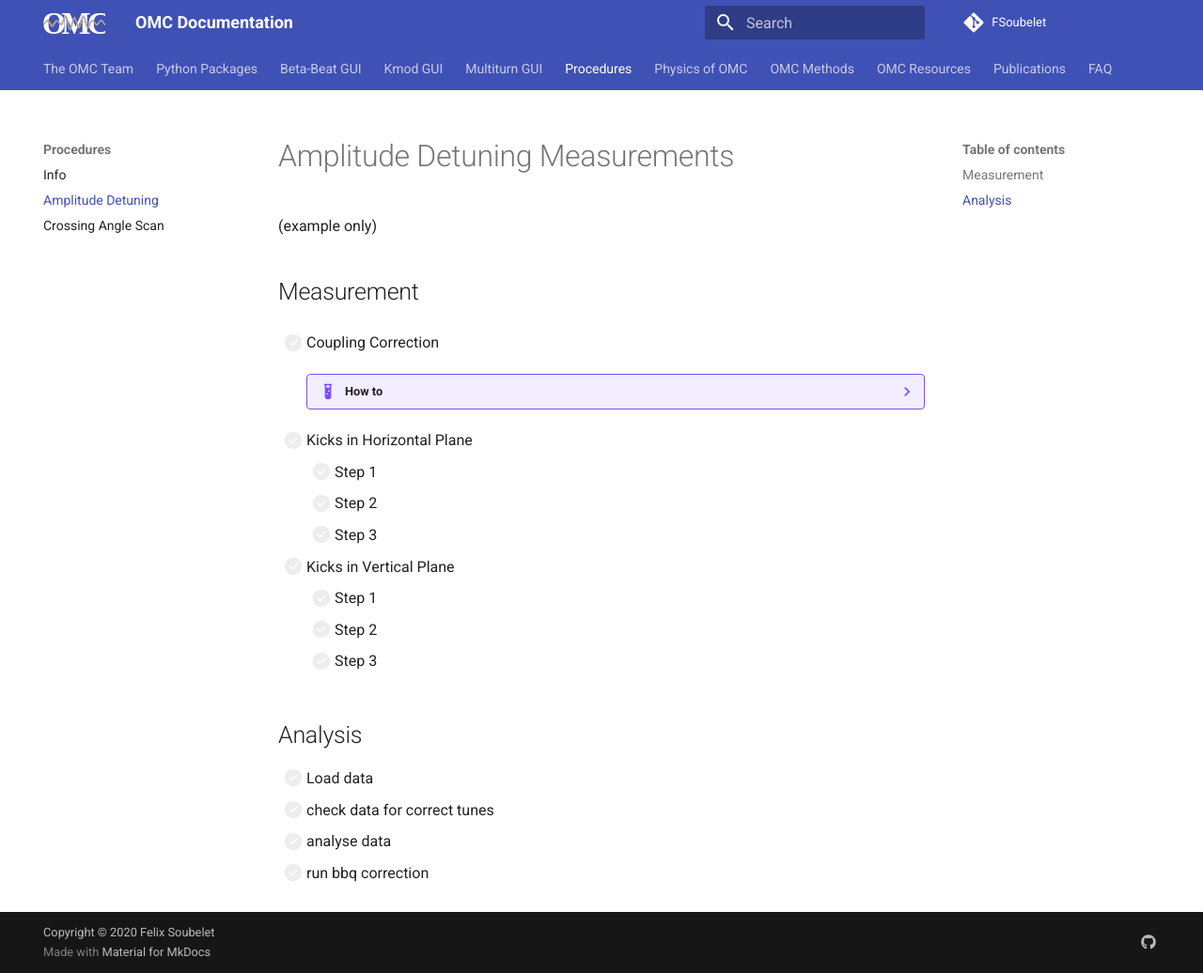
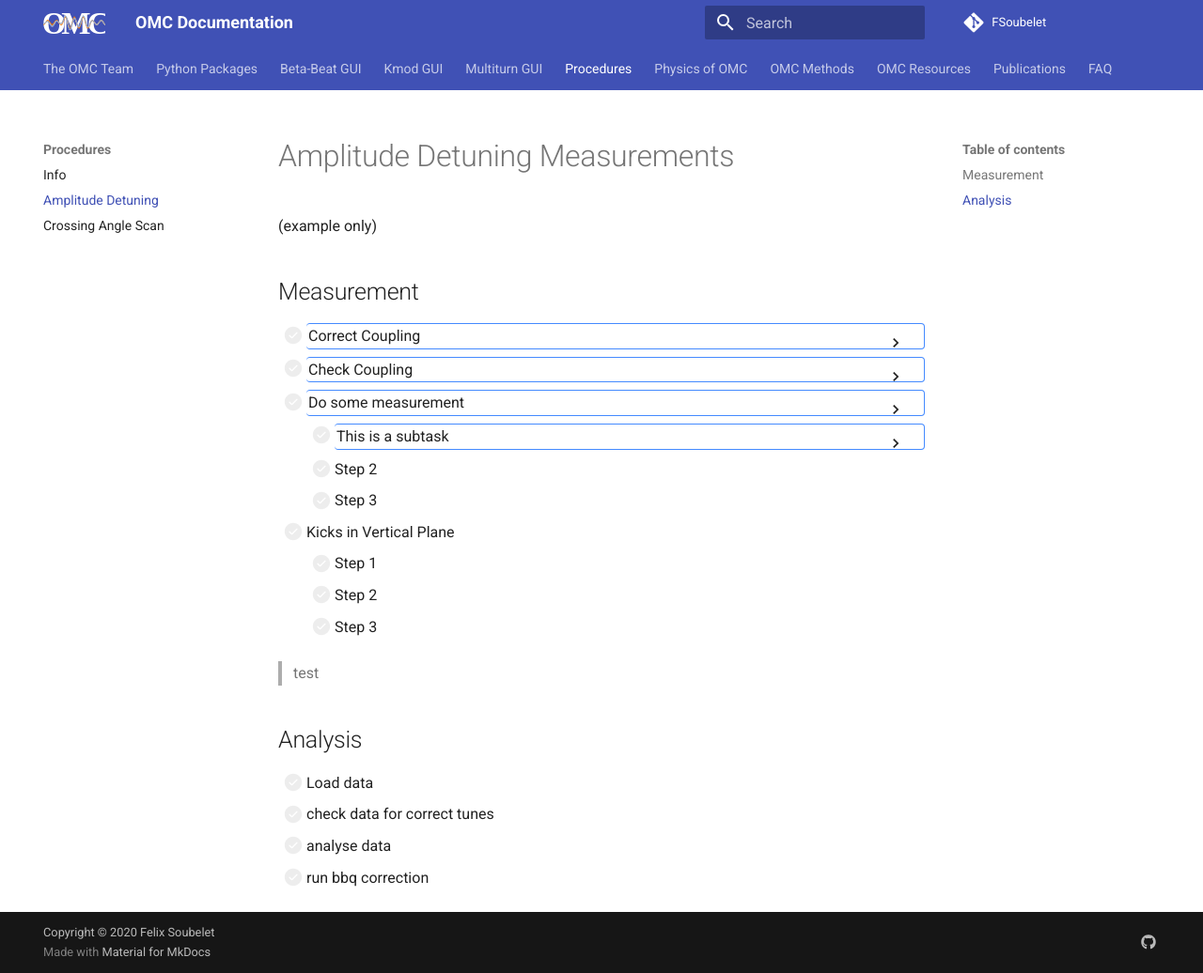
Before and after one commit to pylhc/pylhc.github.io, an MkDocs documentation site: the page built from docs/procedures/ampdet.md, in a window 1280 px wide and 1036 px high. Shown: the whole window at 94% size. Built offline with MkDocs 1.6.1 and Material for MkDocs 9.7.7, drawn with Linux system fonts in a browser that asks for light colours.

Commit message:
awesome look of collapsible itemsgit au!

```diff
--- a/docs/css/extra.css
+++ b/docs/css/extra.css
@@ -1,3 +1,45 @@
 .md-header-nav__button.md-logo img, .md-header-nav__button.md-logo svg {
     width: 3rem;
 }
+
+.md-typeset .admonition.nodeco,
+.md-typeset details.nodeco {
+  background-color: var(--md-primary-bg-color);
+  box-shadow: none;
+  border-left: 0;
+  font-size: medium;
+  font-weight: lighter;
+  margin: 0 0 0 0;
+}
+
+.md-typeset .nodeco > .admonition-title,
+.md-typeset .nodeco > summary {
+    background-color: var(--md-primary-bg-color);
+    padding: 0 0 0 0;
+    border-left: 0;
+    margin: 0 0 0 -0.5rem;
+    font-weight: normal;
+}
+.md-typeset .nodeco > p {
+    background-color: var(--md-primary-bg-color);
+    padding: 0 0 0 0.5rem;
+    margin: 0.3rem 1.5rem 0 0;
+    font-weight: lighter;
+    border-left: .2rem solid var(--md-default-fg-color--lighter);
+}
+
+.md-typeset .nodeco > .admonition-title::before,
+.md-typeset .nodeco > summary::before {
+  height: 0;  /* hides icon */
+  margin: 0 0 0 0;
+
+}
+
+
+
+/* can't get it to run this way, but I'll leave it here (jdilly) */
+[data-md-color-scheme="cern"] {
+  --md-primary-fg-color:        #0033A0;
+  --md-primary-fg-color--light: #9BAEDB;
+  --md-primary-fg-color--dark:  #0033A0;
+}
--- a/docs/procedures/ampdet.md
+++ b/docs/procedures/ampdet.md
@@ -3,19 +3,33 @@
 (example only)
 ## Measurement
 
-- [ ] Coupling Correction
-
-    ??? example "How to"
-        Some description how to do this step
-
-- [ ] Kicks in Horizontal Plane
-    - [ ] Step 1
+- [ ] <details class="nodeco"><summary>Correct Coupling</summary>
+      <p>Kick at medium amplitude and wait for the result.
+      Then put the result into the coupling correction tool.
+      </p></details>
+- [ ] <details class="nodeco"><summary>Check Coupling</summary>
+      <p>Just in case the previous step did not work.
+      If it really failed: Crawl under a table and cry.
+      You are a disgrace for the OMC-Team. Everyone can correct coupling. Duh.
+      </p></details>
+- [ ] <details class="nodeco"><summary>Do some measurement</summary>
+      <p>Do kicks, then do some more kicks
+      and then even more kicks and when you think you  are done,
+      better kicks some more just for good measure.
+      Let's just hope you won't be the one who has to analyse all these kicks...
+      </p></details>
+    - [ ] <details class="nodeco"><summary>This is a subtask</summary>
+        <p>I don't actually have anything to say.
+        I just wanted to show that these also work.
+        </p></details>
     - [ ] Step 2
     - [ ] Step 3
 - [ ] Kicks in Vertical Plane
     - [ ] Step 1
     - [ ] Step 2
     - [ ] Step 3
+
+> test
 
 
 ## Analysis
--- a/mkdocs.yml
+++ b/mkdocs.yml
@@ -19,7 +19,6 @@
 # Copyright
 copyright: 'Copyright &copy; 2020 Felix Soubelet'
 
-
 # Configuration
 theme:
   name: 'material'
@@ -37,9 +36,6 @@
   font:
     text: Roboto
     code: Roboto Mono
-
-extra_css:
-  - css/extra.css
 
 # Plugins
 plugins:
@@ -83,6 +79,9 @@
   social:
     - icon: fontawesome/brands/github
       link: https://github.com/pylhc
+
+extra_css:
+  - css/extra.css
 
 # Site Layout
 nav:
```
